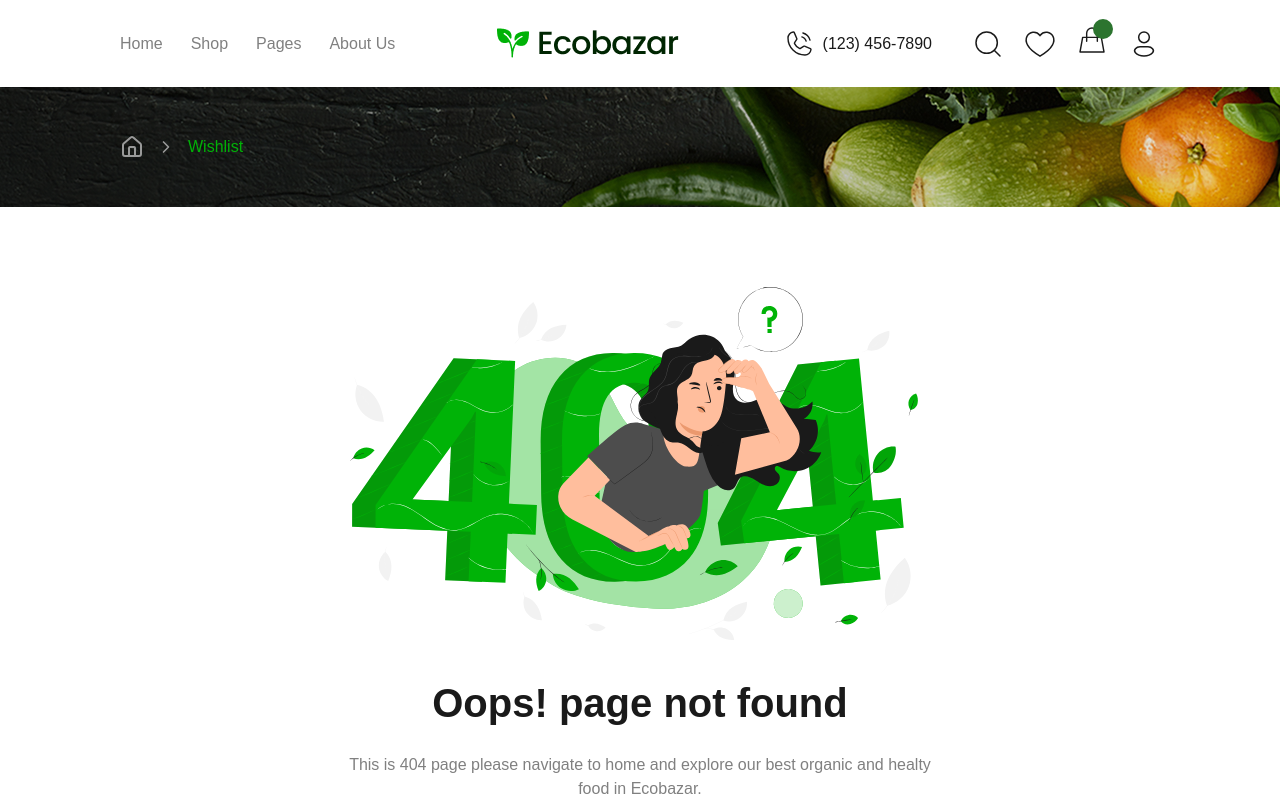
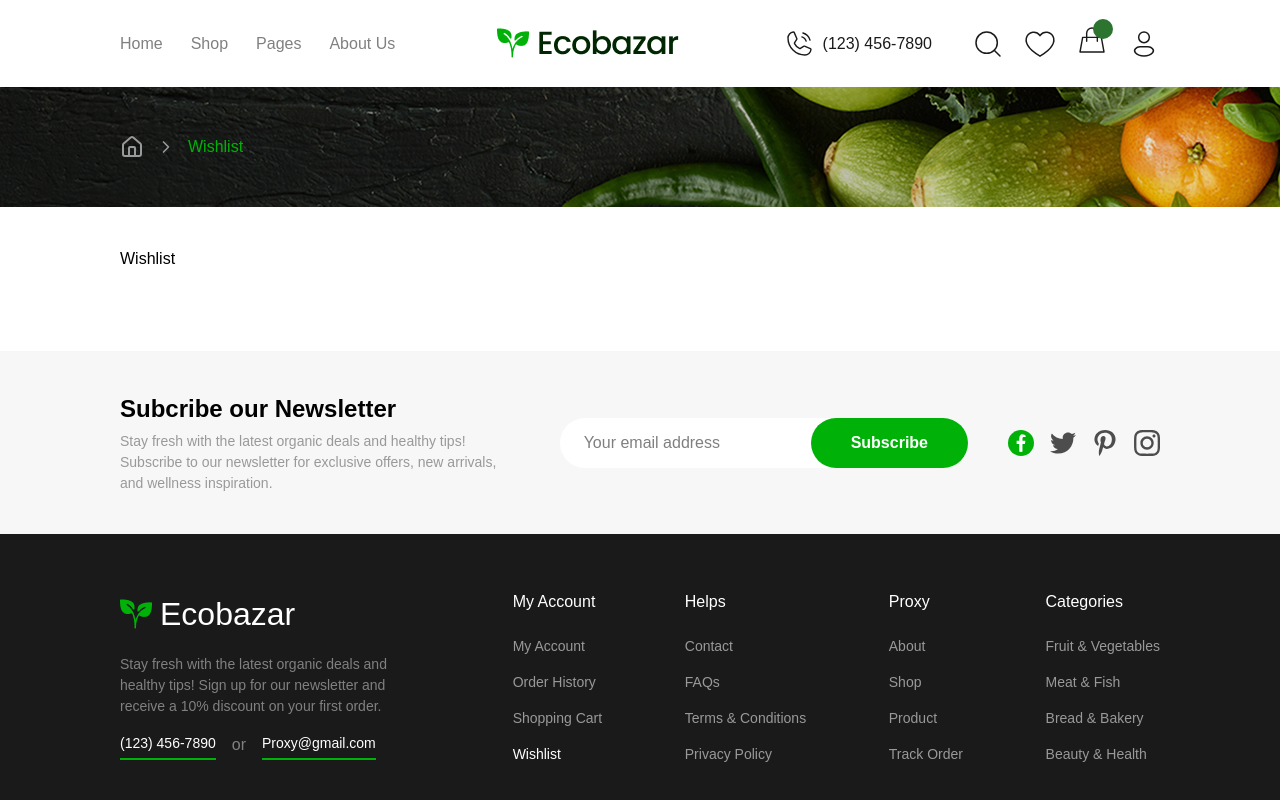
Before and after one commit to Organic-Food-Project/Client, a Next.js app: page /wishlist in a window 1280 px wide. Before the commit this address had no page. Shown: the top 800 px of the page. Built offline with nearby package versions, Linux system fonts and the light colour scheme.

Commit message:
Add Wishlist layout and page components; implement new UI button component for consistent styling across the application.

```diff
--- /dev/null
+++ b/app/wishlist/layout.tsx
@@ -0,0 +1,17 @@
+import type { Metadata } from 'next';
+import React from 'react';
+
+export const metadata: Metadata = {
+  title: {
+    default: 'Wishlist',
+    template: '%s | Organic Food',
+  },
+  description:
+    'Discover fresh, healthy, and 100% organic food online. Shop fruits, vegetables, and groceries sourced from trusted farms. Eat clean, live better with Organic Food.',
+};
+
+const Layout: React.FC<{ children: React.ReactNode }> = ({ children }) => {
+  return <main className="mainPadding pb-[80px] pt-[40px]">{children}</main>;
+};
+
+export default Layout;
--- /dev/null
+++ b/app/wishlist/page.tsx
@@ -0,0 +1,7 @@
+import React from 'react';
+
+const Wishlist = () => {
+  return <div>Wishlist</div>;
+};
+
+export default Wishlist;
--- a/components/CartComponent.tsx
+++ b/components/CartComponent.tsx
@@ -3,7 +3,7 @@ import TempProduct from '@/assets/TempProduct.png';
 import React, { useState } from 'react';
 import Cart from '@/assets/icons/Cart.svg';
 import Image from 'next/image';
-import { motion } from 'framer-motion';
+import { AnimatePresence, motion } from 'framer-motion';
 import { X } from 'lucide-react';
 import Link from 'next/link';
 
@@ -18,9 +18,13 @@ const CartComponent = () => {
         <div className="absolute top-[-5px] right-[-5px] text-white bg-hard-primary flex justify-center items-center rounded-full size-[20px] text-[10px]" />
         <Image src={Cart} alt="Cart" width={32} height={32} />
       </button>
+      <AnimatePresence>
         {isOpen && (
           <>
-          <div
+            <motion.div
+              initial={{ opacity: 0 }}
+              animate={{ opacity: 1 }}
+              exit={{ opacity: 0 }}
               onClick={handleShowNav}
               className="z-[49] fixed top-0 right-0 w-full h-screen bg-black/80 flex flex-col justify-center items-center"
             />
@@ -48,12 +52,12 @@ const CartComponent = () => {
                   <p className="font-bold">$26.00</p>
                 </div>
                 <div className="space-y-[12px]">
-                <button className="cursor-pointer w-full text-center font-bold text-body-medium font-semibold bg-primary text-white rounded-full py-3">
+                  <button className="cursor-pointer w-full text-center text-body-medium font-semibold bg-primary text-white rounded-full py-3">
                     Checkout
                   </button>
                   <Link
                     href="/cart"
-                  className="block w-full text-center font-bold text-body-medium font-semibold bg-[#56AC59]/10 text-primary rounded-full py-3"
+                    className="block w-full text-center text-body-medium font-semibold bg-[#56AC59]/10 text-primary rounded-full py-3"
                   >
                     Go To Cart
                   </Link>
@@ -62,6 +66,7 @@ const CartComponent = () => {
             </motion.div>
           </>
         )}
+      </AnimatePresence>
     </>
   );
 };
--- a/components/HomeComponents/HeroSection.tsx
+++ b/components/HomeComponents/HeroSection.tsx
@@ -12,6 +12,7 @@ import { ArrowRight } from 'lucide-react';
 import Link from 'next/link';
 import ButtonLeft from '../ui/ButtonLeft';
 import ButtonRight from '../ui/ButtonRight';
+import { Button } from '../ui/button';
 
 const HeroSection = () => {
   const Cards = [
--- a/components/NewsletterSubscribe.tsx
+++ b/components/NewsletterSubscribe.tsx
@@ -4,6 +4,7 @@ import Twitter from '@/assets/icons/Twitter.svg';
 import Patreon from '@/assets/icons/Patreon.svg';
 import Link from 'next/link';
 import Image from 'next/image';
+import { Button } from './ui/button';
 
 export default function NewsletterSubscribe() {
   return (
@@ -28,12 +29,13 @@ export default function NewsletterSubscribe() {
           placeholder="Your email address"
           className="flex-grow max-xs3:py-5 pl-6 pr-10 max-xs3:text-xs xs3:rounded-full outline-none"
         />
-        <button
+        <Button
           aria-label="Subscribe"
-          className="text-body-medium font-semibold bg-primary text-white xs3:rounded-full px-5 py-3 xs3:px-10 xs3:py-4 outline-none xs3:-ml-5"
+          variant="default"
+          className="rounded-[0px] xs3:rounded-full px-5 py-3 xs3:px-10 xs3:py-4 outline-none xs3:-ml-5"
         >
           Subscribe
-        </button>
+        </Button>
       </form>
       <div className="flex gap-4 flex-grow sm2:flex-grow-0 justify-center">
         <Link href="https://web.facebook.com/" target="_blank">
--- /dev/null
+++ b/components/ui/button.tsx
@@ -0,0 +1,44 @@
+import * as React from 'react';
+import { Slot } from '@radix-ui/react-slot';
+import { cva, type VariantProps } from 'class-variance-authority';
+
+import { cn } from '@/lib/utils';
+
+const buttonVariants = cva(
+  "inline-flex items-center justify-center gap-2 whitespace-nowrap rounded-md font-medium transition-all disabled:pointer-events-none disabled:opacity-50 [&_svg]:pointer-events-none [&_svg:not([class*='size-'])]:size-4 shrink-0 [&_svg]:shrink-0 outline-none focus-visible:border-ring focus-visible:ring-ring/50 focus-visible:ring-[3px] aria-invalid:ring-destructive/20 dark:aria-invalid:ring-destructive/40 aria-invalid:border-destructive",
+  {
+    variants: {
+      variant: {
+        default:
+          'cursor-pointer text-center font-semibold text-body-medium bg-primary text-white rounded-full py-3',
+        secondary:
+          'cursor-pointer text-center font-semibold text-body-medium bg-[#56AC59]/10 text-primary rounded-full py-3',
+      },
+    },
+    defaultVariants: {
+      variant: 'default',
+    },
+  }
+);
+
+function Button({
+  className,
+  variant,
+  asChild = false,
+  ...props
+}: React.ComponentProps<'button'> &
+  VariantProps<typeof buttonVariants> & {
+    asChild?: boolean;
+  }) {
+  const Comp = asChild ? Slot : 'button';
+
+  return (
+    <Comp
+      data-slot="button"
+      className={cn(buttonVariants({ variant, className }))}
+      {...props}
+    />
+  );
+}
+
+export { Button, buttonVariants };
```
Lines whose indentation alone changed are shown as unchanged.
